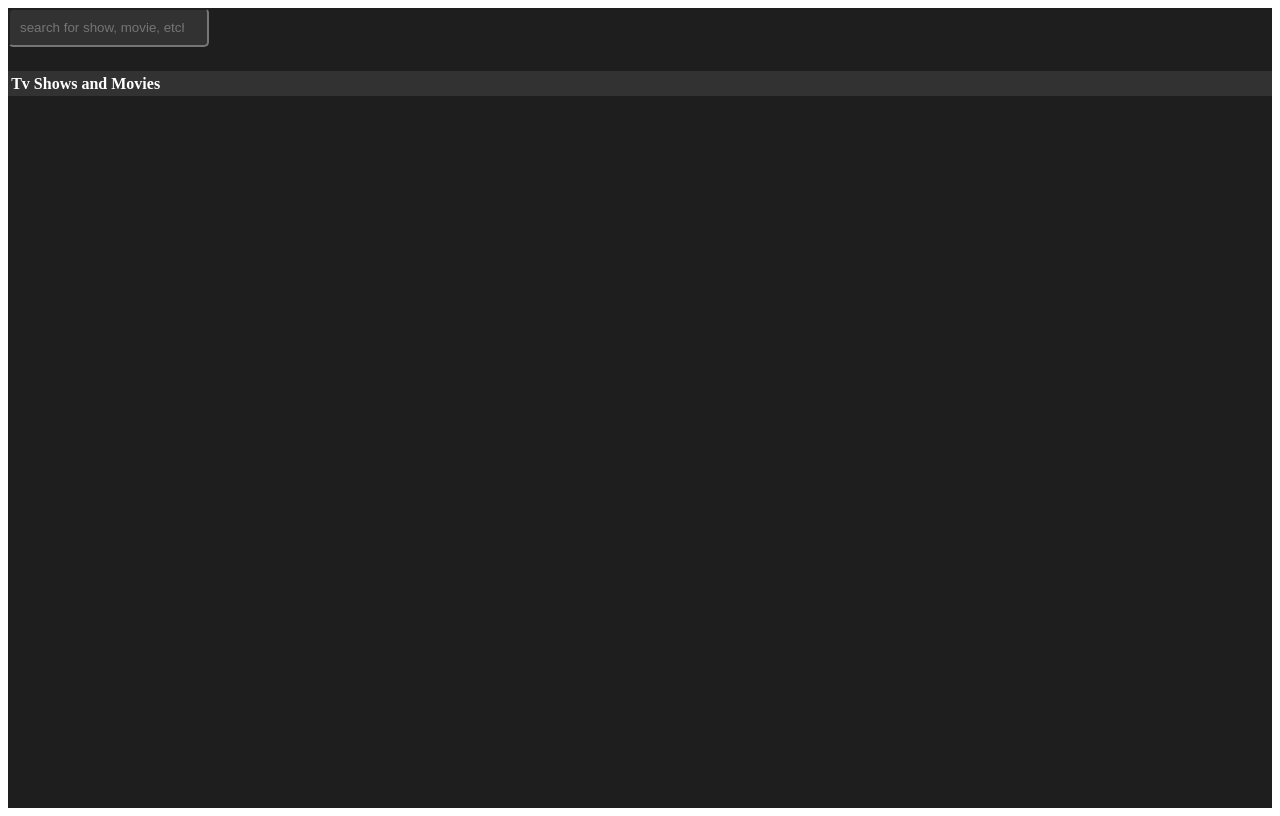
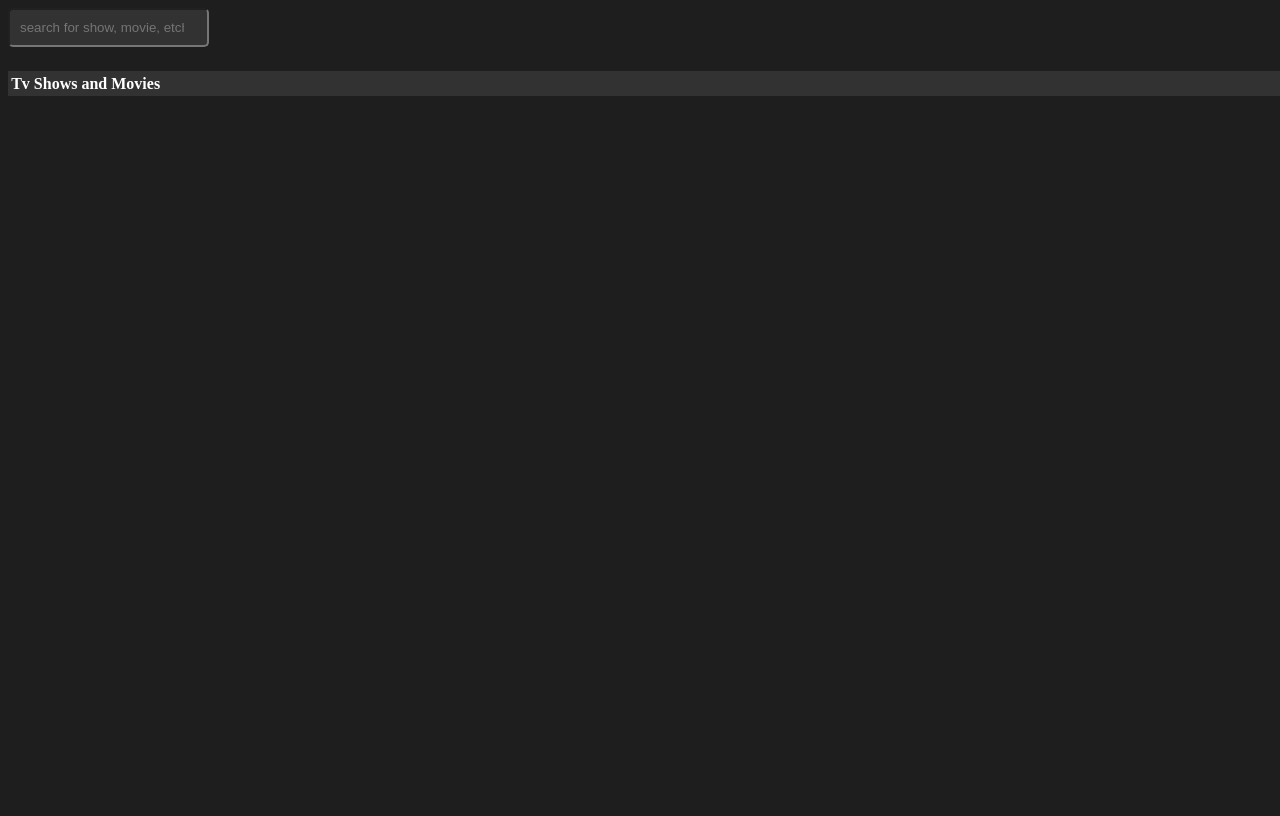
Before and after one commit to akilah-littlejohn/angular-ivy-mmojib, an Angular app: page / in a window 1280 px wide. Built offline with nearby package versions, Linux system fonts and the light colour scheme.

Commit message:
2 files modified

```diff
--- a/src/app/app.component.css
+++ b/src/app/app.component.css
@@ -1,8 +1,5 @@
 div {
-background-color: #1e1e1e;
-width: 100%;
-height: 100vh;
-color: #fff;
+
 }
 
 h1 {
--- a/src/styles.css
+++ b/src/styles.css
@@ -1 +1,8 @@
 /* Add application styles & imports to this file! */
+
+body {
+  background-color: #1e1e1e;
+width: 100%;
+height: 100%;
+color: #fff;
+}
```
